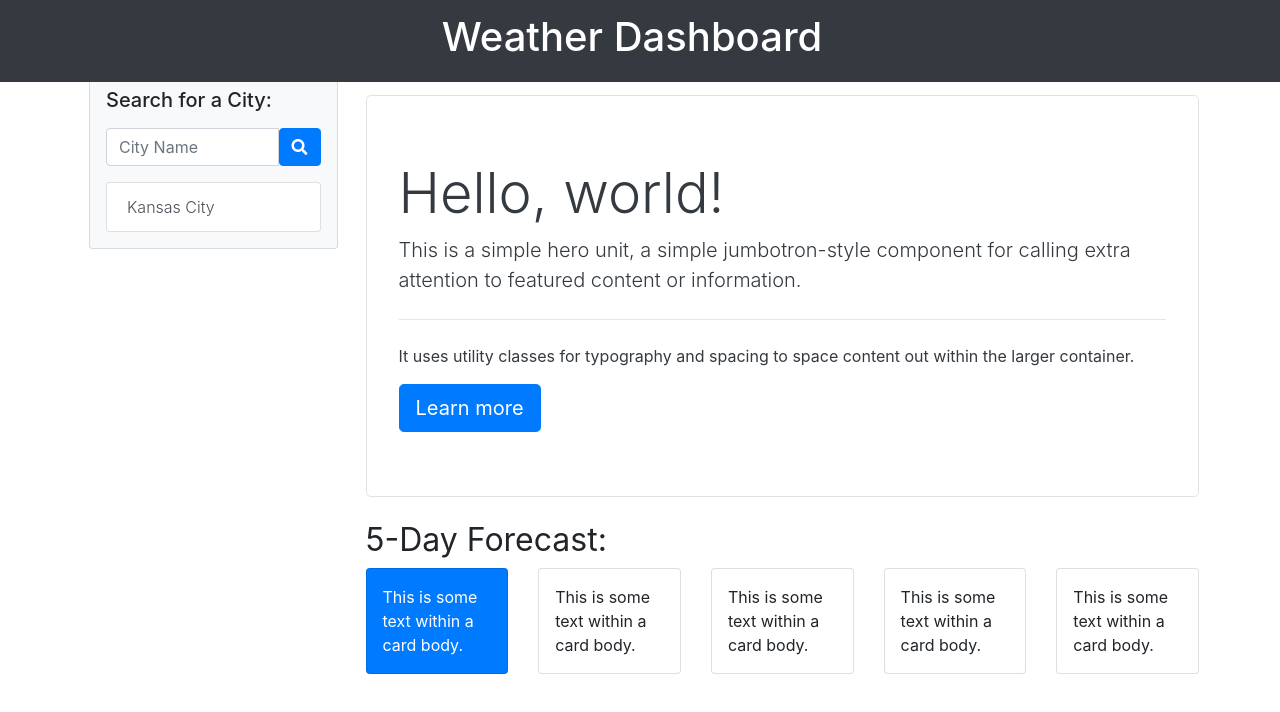
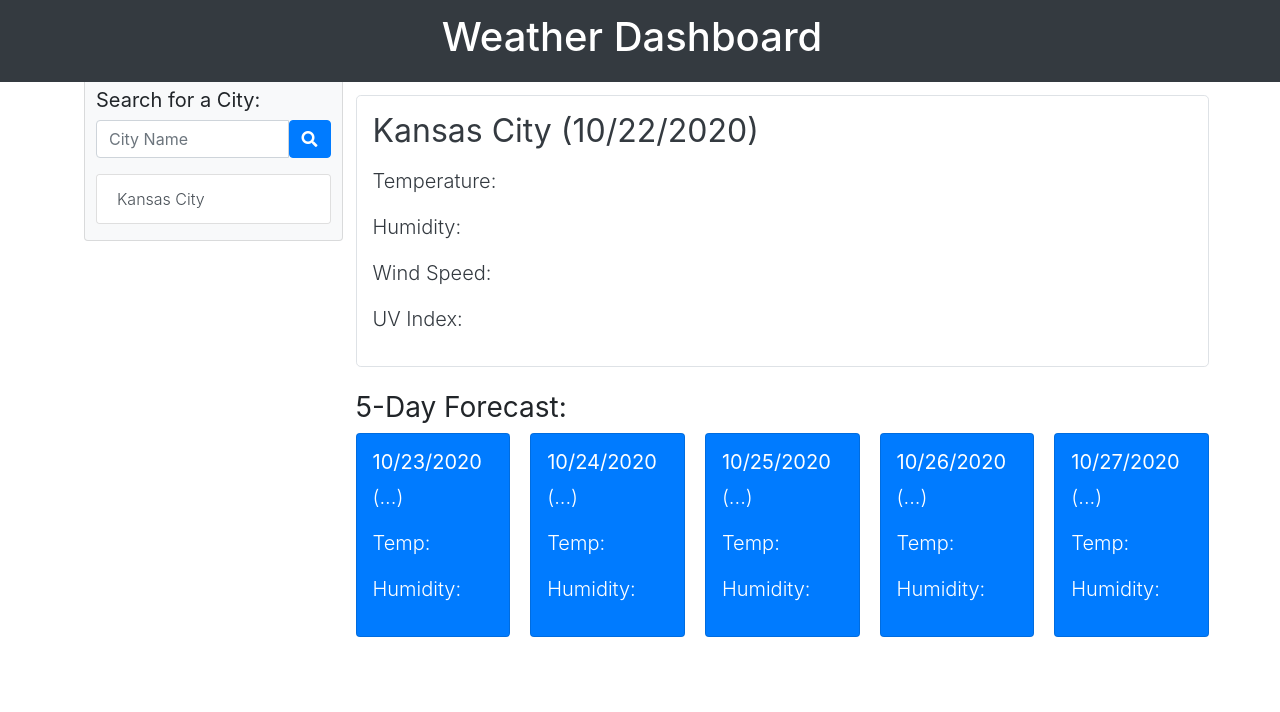
Before and after one commit to timothykemp/06_weather_dashboard, a plain HTML site: page index.html in a window 1280 px wide. Drawn offline with nearby package versions, Linux system fonts and the light colour scheme.

Commit message:
added labels for all data points, as well as dates with moment

```diff
--- a/assets/script.js
+++ b/assets/script.js
@@ -1,3 +1,13 @@
+$(document).ready(function () {
+
+    // Moment variables
+    var today = moment().format('L');
+    var fiveDay1 = moment().add(1, 'days').format('L');
+    var fiveDay2 = moment().add(2, 'days').format('L');
+    var fiveDay3 = moment().add(3, 'days').format('L');
+    var fiveDay4 = moment().add(4, 'days').format('L');
+    var fiveDay5 = moment().add(5, 'days').format('L');
+
     // Initial array of cities with Kansas City as default
     var cities = ["Kansas City"];
 
@@ -64,6 +74,12 @@ $("#city-search").click(function (event) {
         // Calling storeCities and renderCities which handle the processing of our cities array
         storeCities();
         renderCities();
+        buildToday();
+        buildFiveDay1();
+        buildFiveDay2();
+        buildFiveDay3();
+        buildFiveDay4();
+        buildFiveDay5();
         clearForm();
 
 
@@ -80,5 +96,58 @@ function clearForm() {
 
     }
 
+    function buildToday() {
+        var lastCity = cities[cities.length - 1];
+
+        $("#todayHeader").text(lastCity + " (" + today + ")");
+        $("#todayTemp").text("Temperature: ");
+        $("#todayHumid").text("Humidity: ");
+        $("#todayWind").text("Wind Speed: ");
+        $("#todayUV").text("UV Index: ");
+    }
+
+    function buildFiveDay1() {
+        $("#day1Header").text(fiveDay1);
+        $("#day1Icon").text("(...)");
+        $("#day1Temp").text("Temp: ");
+        $("#day1Humid").text("Humidity: ");
+    }
+
+    function buildFiveDay2() {
+        $("#day2Header").text(fiveDay2);
+        $("#day2Icon").text("(...)");
+        $("#day2Temp").text("Temp: ");
+        $("#day2Humid").text("Humidity: ");
+    }
+
+    function buildFiveDay3() {
+        $("#day3Header").text(fiveDay3);
+        $("#day3Icon").text("(...)");
+        $("#day3Temp").text("Temp: ");
+        $("#day3Humid").text("Humidity: ");
+    }
+
+    function buildFiveDay4() {
+        $("#day4Header").text(fiveDay4);
+        $("#day4Icon").text("(...)");
+        $("#day4Temp").text("Temp: ");
+        $("#day4Humid").text("Humidity: ");
+    }
+
+    function buildFiveDay5() {
+        $("#day5Header").text(fiveDay5);
+        $("#day5Icon").text("(...)");
+        $("#day5Temp").text("Temp: ");
+        $("#day5Humid").text("Humidity: ");
+    }
+
     // Calling the renderCities function to display the initial cities
     renderCities();
+    buildToday();
+    buildFiveDay1();
+    buildFiveDay2();
+    buildFiveDay3();
+    buildFiveDay4();
+    buildFiveDay5();
+
+});
--- a/assets/style.css
+++ b/assets/style.css
@@ -4,6 +4,19 @@ body {
 
 h2 {
   font-weight: 400;
+  margin-bottom: 1rem;
+}
+
+h3 {
+  font-weight: 400;
+}
+
+h5 {
+  font-weight: 400;
+}
+
+label {
+  margin-bottom: 0rem;
 }
 
 input:focus::placeholder {
@@ -14,10 +27,15 @@ input:focus::placeholder {
   padding: 1rem;
 }
 
+.col-lg,
 .col-lg-3,
 .col-lg-9 {
   padding-right: 10px;
   padding-left: 10px;
+}
+
+.jumbotron {
+  padding: 1rem 1rem;
 }
 
 .side-card {
--- a/index.html
+++ b/index.html
@@ -95,24 +95,22 @@
                 <div class="col-lg-9">
                     <div class="row">
                         <div class="col-lg">
+
                             <div class="row">
                                 <div class="col-lg">
                                     <div class="jumbotron my-4 bg-white text-dark border">
-                                        <h1 class="display-4">Hello, world!</h1>
-                                        <p class="lead">This is a simple hero unit, a simple jumbotron-style component
-                                            for calling extra attention to
-                                            featured content or information.</p>
-                                        <hr class="my-4">
-                                        <p>It uses utility classes for typography and spacing to space content out
-                                            within the larger container.</p>
-                                        <a class="btn btn-primary btn-lg" href="#" role="button">Learn more</a>
+                                        <h2 id="todayHeader"></h2>
+                                        <p class="lead" id="todayTemp"></p>
+                                        <p class="lead" id="todayHumid"></p>
+                                        <p class="lead" id="todayWind"></p>
+                                        <p class="lead" id="todayUV"></p>
                                     </div>
                                 </div>
                             </div>
 
                             <div class="row">
                                 <div class="col-lg">
-                                    <h2>5-Day Forecast:</h2>
+                                    <h3>5-Day Forecast:</h3>
                                 </div>
                             </div>
 
@@ -120,48 +118,61 @@
                                 <div class="col-lg">
                                     <div class="card text-white bg-primary">
                                         <div class="card-body">
-                                            This is some text within a card body.
+                                            <h5 id="day1Header"></h5>
+                                            <p class="lead" id="day1Icon"></p>
+                                            <p class="lead" id="day1Temp"></p>
+                                            <p class="lead" id="day1Humid"></p>
                                         </div>
                                     </div>
                                 </div>
 
                                 <div class="col-lg">
-                                    <div class="card">
+                                    <div class="card text-white bg-primary">
                                         <div class="card-body">
-                                            This is some text within a card body.
+                                            <h5 id="day2Header"></h5>
+                                            <p class="lead" id="day2Icon"></p>
+                                            <p class="lead" id="day2Temp"></p>
+                                            <p class="lead" id="day2Humid"></p>
                                         </div>
                                     </div>
                                 </div>
 
                                 <div class="col-lg">
-                                    <div class="card">
+                                    <div class="card text-white bg-primary">
                                         <div class="card-body">
-                                            This is some text within a card body.
+                                            <h5 id="day3Header"></h5>
+                                            <p class="lead" id="day3Icon"></p>
+                                            <p class="lead" id="day3Temp"></p>
+                                            <p class="lead" id="day3Humid"></p>
                                         </div>
                                     </div>
                                 </div>
 
                                 <div class="col-lg">
-                                    <div class="card">
+                                    <div class="card text-white bg-primary">
                                         <div class="card-body">
-                                            This is some text within a card body.
+                                            <h5 id="day4Header"></h5>
+                                            <p class="lead" id="day4Icon"></p>
+                                            <p class="lead" id="day4Temp"></p>
+                                            <p class="lead" id="day4Humid"></p>
                                         </div>
                                     </div>
                                 </div>
 
                                 <div class="col-lg">
-                                    <div class="card">
+                                    <div class="card text-white bg-primary">
                                         <div class="card-body">
-                                            This is some text within a card body.
+                                            <h5 id="day5Header"></h5>
+                                            <p class="lead" id="day5Icon"></p>
+                                            <p class="lead" id="day5Temp"></p>
+                                            <p class="lead" id="day5Humid"></p>
                                         </div>
                                     </div>
                                 </div>
+
                             </div>
                         </div>
                     </div>
-
-
-
                 </div>
 
             </div>
@@ -181,6 +192,9 @@
     <!-- Ajax JS -->
     <script src="https://cdnjs.cloudflare.com/ajax/libs/jquery/3.2.1/jquery.min.js"></script>
 
+    <!-- Moment.js -->
+    <script src="https://cdnjs.cloudflare.com/ajax/libs/moment.js/2.29.1/moment.min.js"></script>
+
     <!-- Custom JS -->
     <script src="./assets/script.js"></script>
 
```
Lines whose indentation alone changed are shown as unchanged.
